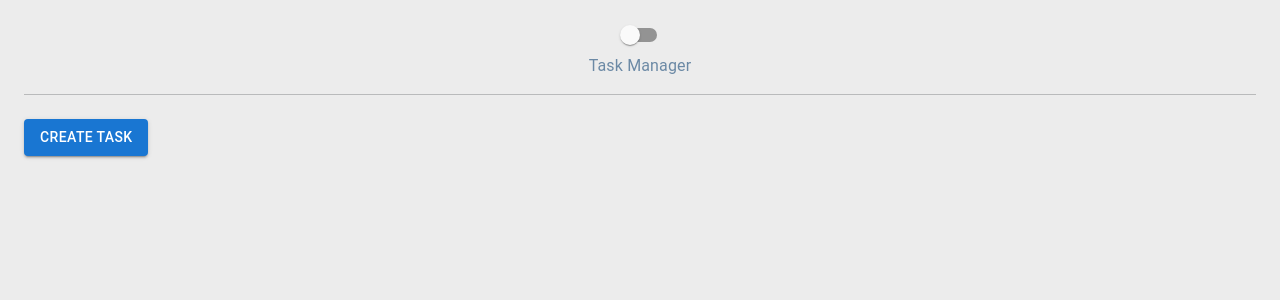
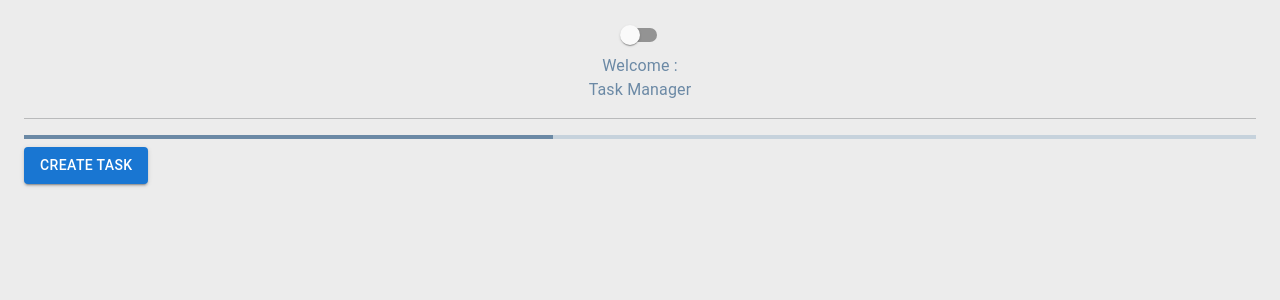
Before and after one commit to engpakravan/k1challange_taskManager_front, a React (Create React App) app: page / in a window 1280 px wide. Shown: the top 300 px of the page. Built offline with nearby package versions, Linux system fonts and the light colour scheme; no server answers.

Commit message:
feat : Quick Start On React Context

```diff
--- a/src/containers/Container.tsx
+++ b/src/containers/Container.tsx
@@ -15,6 +15,8 @@ import {
     Typography
 } from "@material-ui/core";
 import {useEffect, useState} from "react";
+import {UserContext} from '../store/contexts'
+import {User} from "../data";
 
 type Props = {
 
@@ -66,6 +68,13 @@ export function MainContainer(props: Props) {
         <MuiThemeProvider theme={darkState ? themeDark : themeLight}>
             <Container fixed className={"mt-3"}>
                 <Grid container justify={"center"}><Switch checked={darkState} onChange={() => setDarkState(!darkState)} /></Grid>
+                <Grid container justify={"center"}>
+                    <UserContext.Consumer>
+                        {(userData : User) =>
+                            <Typography className="text-center" color={"primary"}>{`Welcome : ` + userData.username}</Typography>
+                        }
+                    </UserContext.Consumer>
+                </Grid>
                 <Grid container justify={"center"}><Typography className="text-center" color={"primary"}>Task Manager</Typography></Grid>
 
 
--- /dev/null
+++ b/src/data/auth.ts
@@ -0,0 +1,8 @@
+import {User} from "./index";
+
+export function getAuth() : User {
+    return {
+        username : localStorage.getItem("username") || "",
+        password : localStorage.getItem("password") || ""
+    }
+}
--- a/src/data/index.ts
+++ b/src/data/index.ts
@@ -2,6 +2,10 @@ import axios from "axios";
 
 export const API_BASE_URL = `https://taskmanager-service.mahdipakravan.ir`;
 export interface CustomObject {[key : string] : any}
+export interface User {
+    username ?: string ,
+    password ?: string ,
+}
 export enum TaskStatus {
     TODO = 'todo',
     DOING = 'doing',
--- a/src/index.tsx
+++ b/src/index.tsx
@@ -12,14 +12,19 @@ import {
 } from "react-router-dom";
 import {QueryClient, QueryClientProvider} from "react-query";
 import {MainContainer} from "./containers/Container";
+import { UserContext } from './store/contexts';
+import {getAuth} from "./data/auth";
 
 const queryClient = new QueryClient()
+
 
 ReactDOM.render(
   <React.StrictMode>
       <QueryClientProvider client={queryClient} >
       <Router>
-          <MainContainer/>
+          <UserContext.Provider value={getAuth()}>
+              <MainContainer/>
+          </UserContext.Provider>
       </Router>
       </QueryClientProvider>
   </React.StrictMode>,
--- /dev/null
+++ b/src/store/contexts.ts
@@ -0,0 +1,4 @@
+import React from "react";
+import {User} from "../data";
+
+export const UserContext = React.createContext<User>({})
```
